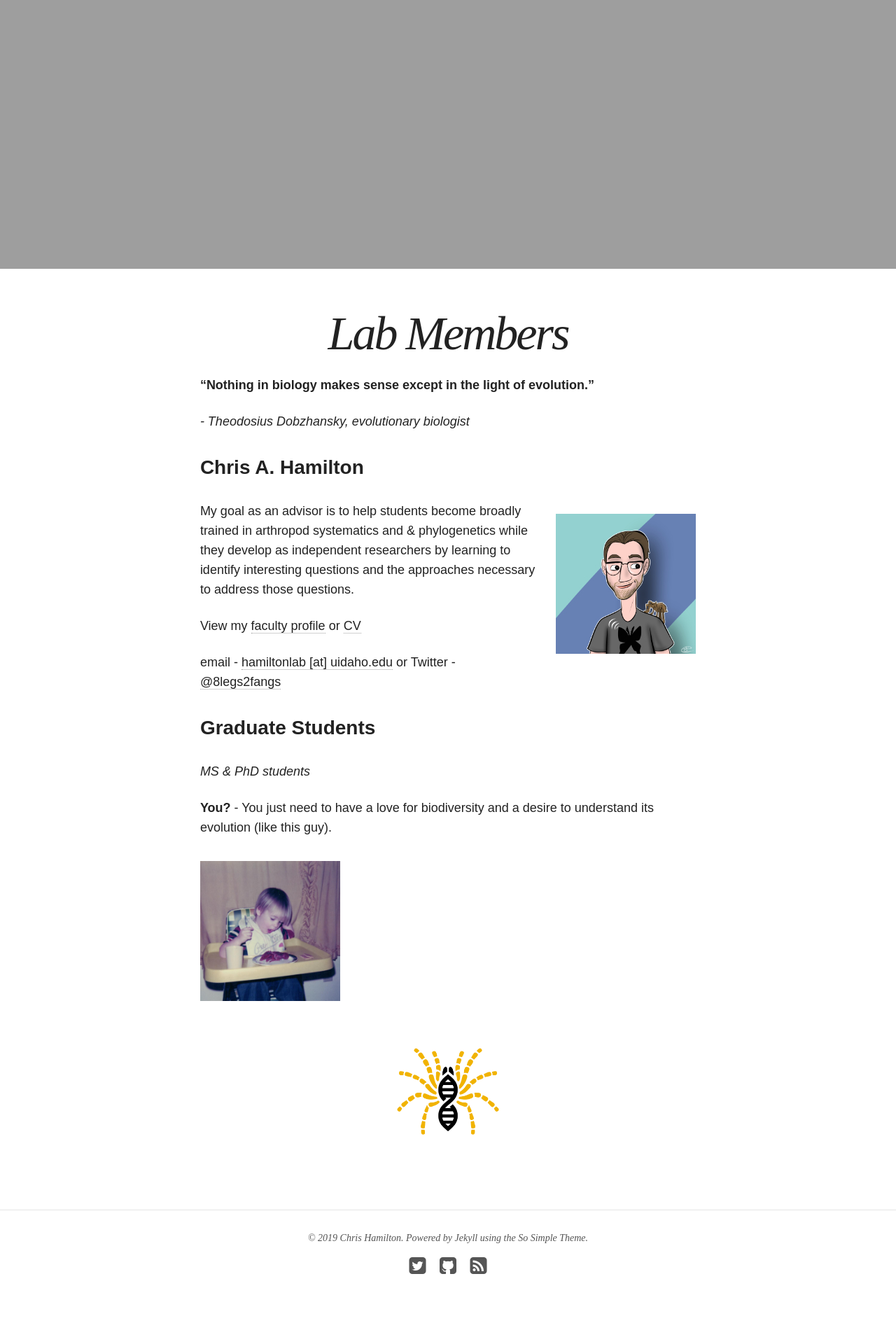
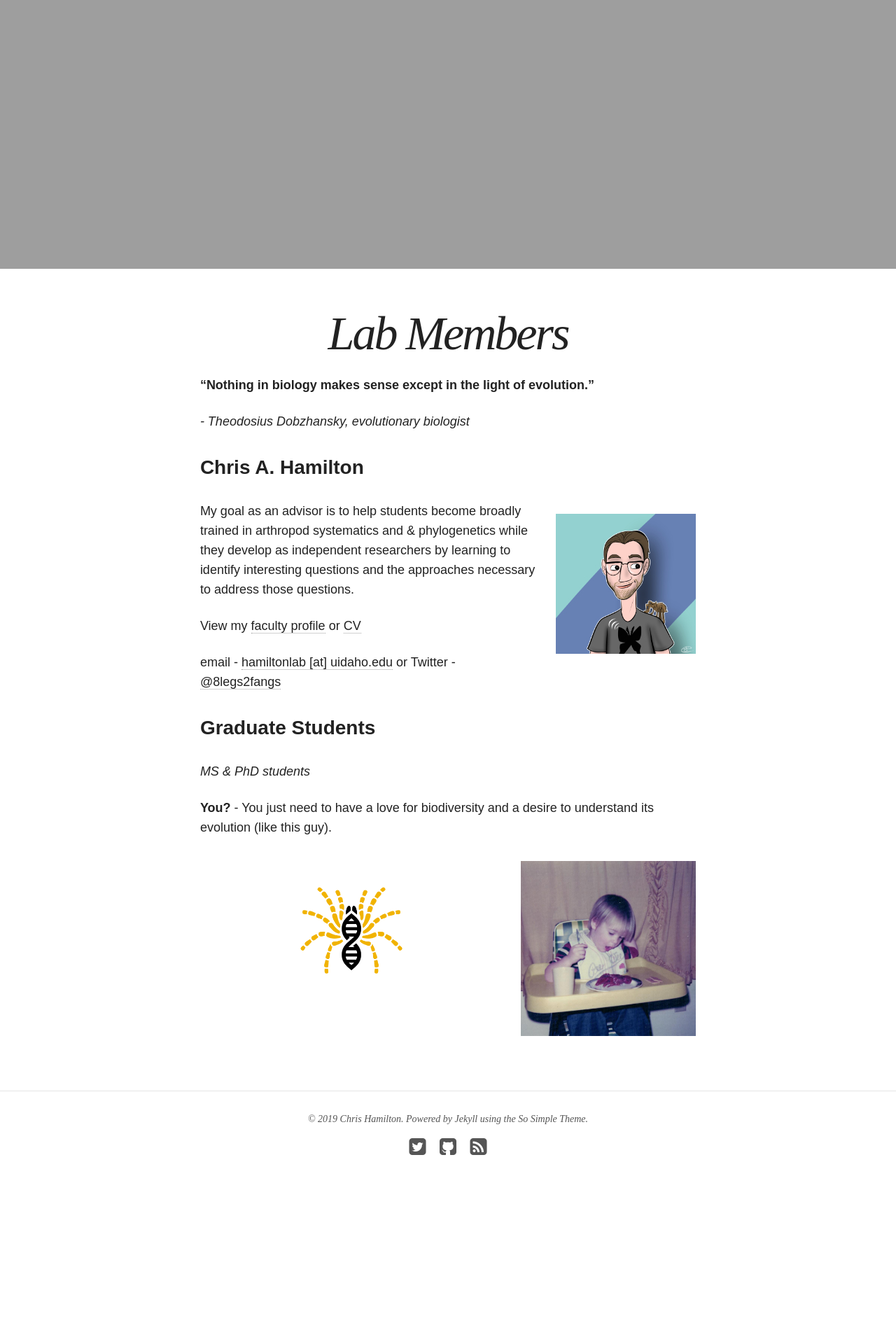
Before and after one commit to thehamiltonlab/thehamiltonlab.github.io, a Jekyll site: the page built from people/index.md, in a window 1280 px wide. Shown: the part 730-2650 px from the top of the page at 70% size. Built offline with Jekyll 4.4.1, drawn with Linux system fonts in a browser that asks for light colours; nearby versions of some CDN libraries; after the commit the page ends 2480 px from its top, so only the background shows below that.

Commit message:
Update index.md

```diff
--- a/people/index.md
+++ b/people/index.md
@@ -28,9 +28,9 @@ email - [hamiltonlab [at] uidaho.edu](mailto:hamiltonlab@uidaho.edu) or Twitter
 **You?** - You just need to have a love for biodiversity and a desire to understand its evolution (like this guy).
 
 <figure>
-	<a href="{{ site.url }}/images/young_Chris.jpg"><img src="{{ site.url }}/images/young_Chris.jpg" alt="image" width="200" height=""> </a>
+	<a href="{{ site.url }}/images/young_Chris.jpg"><img src="{{ site.url }}/images/young_Chris.jpg" alt="image" width="250" height=""> </a>
 </figure>
-{: pull.right}
+{: .pull-right}
 
 
 <figure>
```
